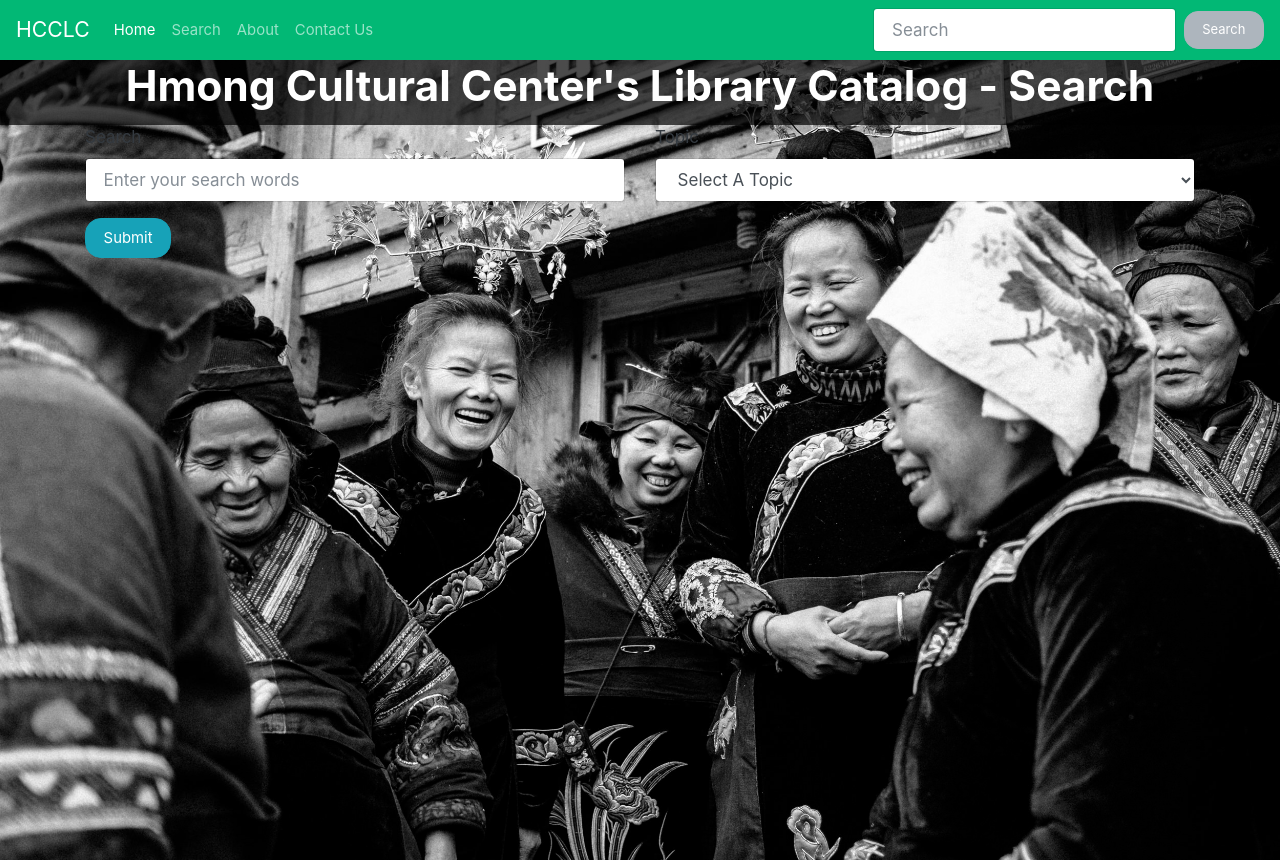
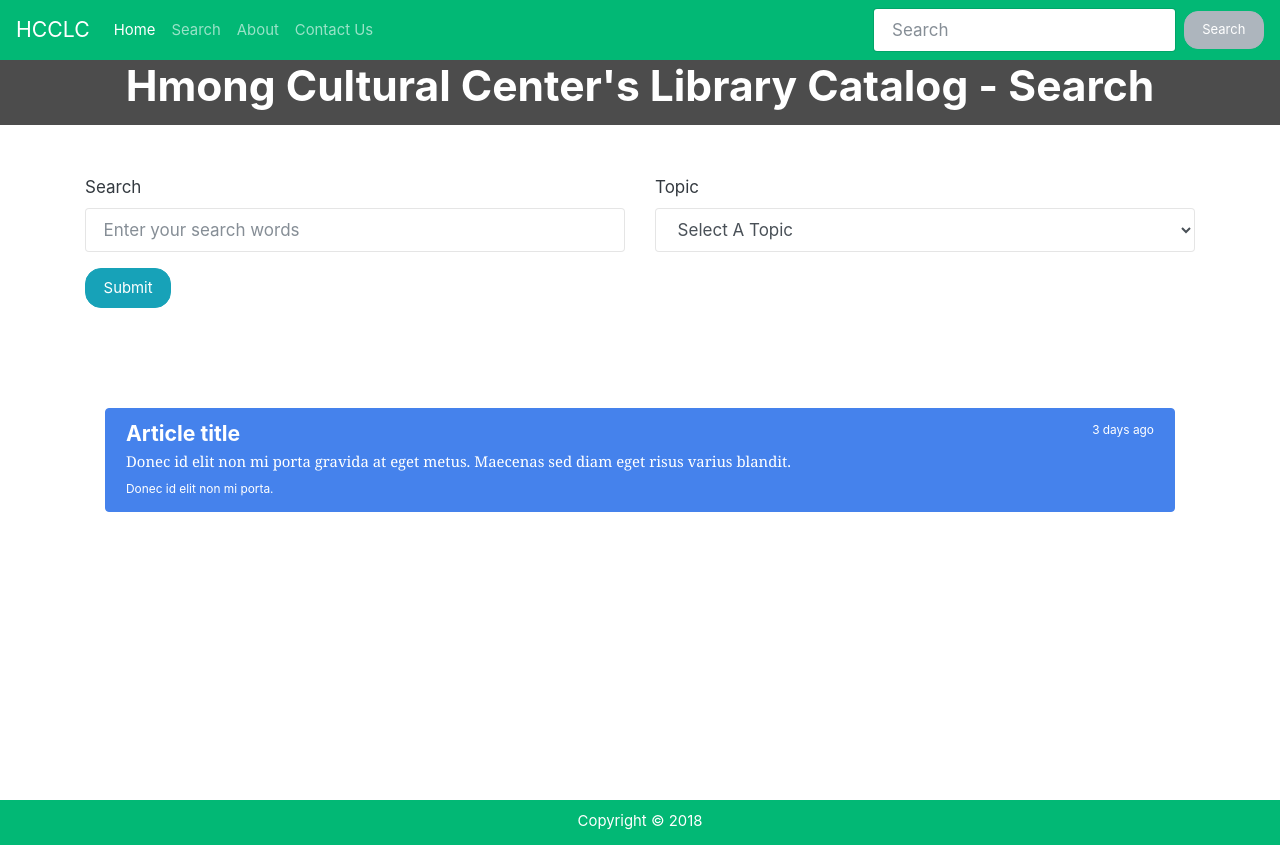
Before and after one commit to tsimnujhawj/hcclibrary, a React (Create React App) app in the folder client/: page /search in a window 1280 px wide. Shown: the top 862 px of the page. Built offline with nearby package versions, Linux system fonts and the light colour scheme.

Commit message:
fixed footer

```diff
--- a/client/src/App.css
+++ b/client/src/App.css
@@ -35,7 +35,8 @@
   background-position: center;
   background-repeat: no-repeat;
   background-size: cover;
-  position: relative;
+  width: 100%;
+  height: 100vh;
 }
 
 .footer {
@@ -43,6 +44,9 @@
   text-align: center;
   margin: 0 auto;
   padding: 10px;
+  position: relative;
+  bottom: 0;
+  width: 100%;
 }
 
 .hero-content {
@@ -58,3 +62,15 @@
 .result-item {
   margin: 20px;
 }
+
+.result-container {
+  margin-top: 100px;
+}
+
+.form-container {
+  margin-top: 50px;
+}
+
+.footer-container {
+  height: 100vh;
+}
--- a/client/src/App.js
+++ b/client/src/App.js
@@ -16,8 +16,11 @@ import Contact from "./components/contact/Contact"
 class App extends Component {
   render() {
     return (
-      <div>
+
+        <div>
+          <div className="footer-container">
         <Router>
+
           <div>
           <Navbar/>
             <Route exact path="/" component={Landing}/>
@@ -26,7 +29,7 @@ class App extends Component {
             <Route exact path="/contact" component={Contact} />
             </div>
         </Router>
-
+        </div>
         <Footer/>
       </div>
     );
--- a/client/src/components/layouts/HomeLanding.js
+++ b/client/src/components/layouts/HomeLanding.js
@@ -1,21 +1,16 @@
 import React, { Component } from "react";
 import Background from '../../../src/images/DSCF8392_Vlai_Ly.jpg';
+import { relative } from "path";
 
 const sectionStyle = {
-  width: "100%",
-  height: "100vh",
+//   width: "100%",
+//   height: "100vh",
   backgroundImage: `url(${Background})`
 };
 
 const HomeLanding = () => {
         return (
-        <div>
-            <div style={sectionStyle} className="landing-image">
-                <div className="hero-content">
-                    <h1 id="hero-title">Hmong Cultural Center's Library Catalog</h1>
-                </div>
-            </div>
-        </div>
+            <div style={sectionStyle} className="landing-image"></div>
         )
 }
 
--- a/client/src/components/layouts/Landing.js
+++ b/client/src/components/layouts/Landing.js
@@ -6,6 +6,9 @@ class Landing extends Component {
     render() {
         return (
         <div>
+            <div className="hero-content">
+                    <h1 id="hero-title">Hmong Cultural Center's Library Catalog</h1>
+            </div>
             <HomeLanding/>
         </div>
         )
--- a/client/src/components/search/Results.js
+++ b/client/src/components/search/Results.js
@@ -1,14 +1,14 @@
 import React from "react";
 
 const Results = props => (
-  <div className="container">
+  <div className="container result-container">
   <div className="list-group result-item">
-  <a href="#" class="list-group-item list-group-item-action flex-column align-items-start active">
-    <div class="d-flex w-100 justify-content-between">
-      <h5 class="mb-1">Article title</h5>
+  <a href="#" className="list-group-item list-group-item-action flex-column align-items-start active">
+    <div className="d-flex w-100 justify-content-between">
+      <h5 className="mb-1">Article title</h5>
       <small>3 days ago</small>
     </div>
-    <p class="mb-1">Donec id elit non mi porta gravida at eget metus. Maecenas sed diam eget risus varius blandit.</p>
+    <p className="mb-1">Donec id elit non mi porta gravida at eget metus. Maecenas sed diam eget risus varius blandit.</p>
     <small>Donec id elit non mi porta.</small>
   </a>
     </div>
--- a/client/src/components/search/Search.js
+++ b/client/src/components/search/Search.js
@@ -10,11 +10,15 @@ const sectionStyle = {
 const Search = props => {
         return (
         <div>
-            <div style={sectionStyle} className="landing-image">
+            <div
+            // style={sectionStyle}
+            // className="landing-image"
+            >
                 <div className="hero-content">
                     <h1 id="hero-title">Hmong Cultural Center's Library Catalog - Search</h1>
                 </div>
-            <form>
+
+            <form className="form-container">
             <div className="container">
             <div className="row">
                 <div className="col-md-6">
--- a/client/src/components/search/SearchLanding.js
+++ b/client/src/components/search/SearchLanding.js
@@ -7,7 +7,7 @@ const sectionStyle = {
   backgroundImage: `url(${Background})`
 };
 
-const SearchLanding = () => {
+const SearchLanding = props => {
         return (
         <div>
             <div style={sectionStyle} className="landing-image">
```
Also changed, not shown: client/src/utils/category.json (+52 -0 lines).
